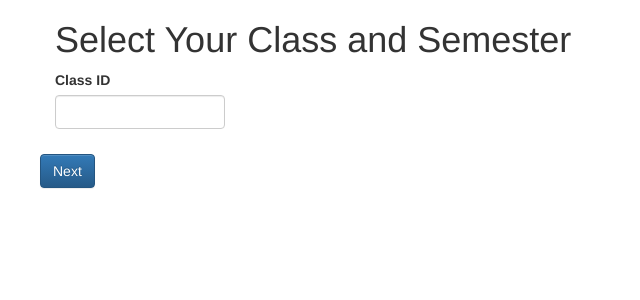
After one commit to Narwhalish/21f-CIS192-final-project, a Django app: page /class_selection/ in a window 1280 px wide. The commit adds this page. Shown: the top 300 px of the page, without its empty margins (0-640 px from the left). Run offline with Django 4.2, Linux system fonts and the light colour scheme; some libraries are stand-ins or nearby versions.

Commit message:
Create class selection page.

```diff
--- /dev/null
+++ b/sentimental_piazza/core/templates/core/class_selection.html
@@ -0,0 +1,28 @@
+{% extends "base.html" %}
+
+{% block content %}
+<div class="container">
+  <div class="row">
+    <div class="col-12">
+      <h1>Select Your Class and Semester</h1>
+    </div>
+  </div>
+
+  <div class="row">
+    <form method="GET">
+      <div class="form-group row">
+        <div class="col-xs-2">
+          <div class="mb-3" style="margin-bottom: 10px">
+            <label for="class-id" class="form-label">Class ID</label>
+            <input type="text" class="form-control" id="class-id" required name="class-id">
+          </div>
+        </div>
+      </div>
+
+      <div class="form-group row">
+        <button type="submit" class="btn btn-primary">Next</button>
+      </div>
+    </form>
+  </div>
+</div>
+{% endblock %}
--- a/sentimental_piazza/core/urls.py
+++ b/sentimental_piazza/core/urls.py
@@ -3,4 +3,5 @@ from core.views import *
 
 urlpatterns = [
     path("", home, name="home"),
+    path("class_selection/", class_selection, name="class_selection"),
 ]
--- a/sentimental_piazza/core/views.py
+++ b/sentimental_piazza/core/views.py
@@ -1,5 +1,15 @@
-from django.shortcuts import render
+from django.shortcuts import render, redirect
 
-# Create your views here.
+
 def home(request):
     return render(request, "core/home.html")
+
+
+def class_selection(request):
+    context = {}
+
+    if request.method == "POST":
+        context["user_email"] = request.POST.get("user_email")
+        context["user_password"] = request.POST.get("user_password")
+
+    return render(request, "core/class_selection.html", context)
--- a/sentimental_piazza/sentimental_piazza/settings.py
+++ b/sentimental_piazza/sentimental_piazza/settings.py
@@ -65,6 +65,7 @@ TEMPLATES = [
                 "django.contrib.auth.context_processors.auth",
                 "django.contrib.messages.context_processors.messages",
             ],
+            "builtins": ["django.templatetags.static"],
         },
     },
 ]
@@ -116,7 +117,9 @@ USE_TZ = True
 
 # Static files (CSS, JavaScript, Images)
 # https://docs.djangoproject.com/en/4.0/howto/static-files/
-
+STATICFILES_DIRS = [
+    os.path.join(BASE_DIR, "static"),
+]
 STATIC_URL = "static/"
 
 # Default primary key field type
--- a/sentimental_piazza/templates/base.html
+++ b/sentimental_piazza/templates/base.html
@@ -5,11 +5,12 @@
     <link rel="stylesheet" href="https://stackpath.bootstrapcdn.com/bootstrap/3.4.1/css/bootstrap-theme.min.css" integrity="sha384-6pzBo3FDv/PJ8r2KRkGHifhEocL+1X2rVCTTkUfGk7/0pbek5mMa1upzvWbrUbOZ" crossorigin="anonymous">
     <script src="https://stackpath.bootstrapcdn.com/bootstrap/3.4.1/js/bootstrap.min.js" integrity="sha384-aJ21OjlMXNL5UyIl/XNwTMqvzeRMZH2w8c5cRVpzpU8Y5bApTppSuUkhZXN0VxHd" crossorigin="anonymous"></script>
 
+    <link rel="icon" href="{% static "images/favicon.ico" %}">
+
     <title>{% block title %} Sentimental Piazza {% endblock %}</title>
 </head>
 
 <body>
-
     <div id="content">
         {% block content %} Lorem ipsum. {% endblock %}
     </div>
```
Also changed, not shown: sentimental_piazza/core/templates/core/home.html (+35 -2 lines), sentimental_piazza/db.sqlite3, sentimental_piazza/static/images/favicon.ico (added).
